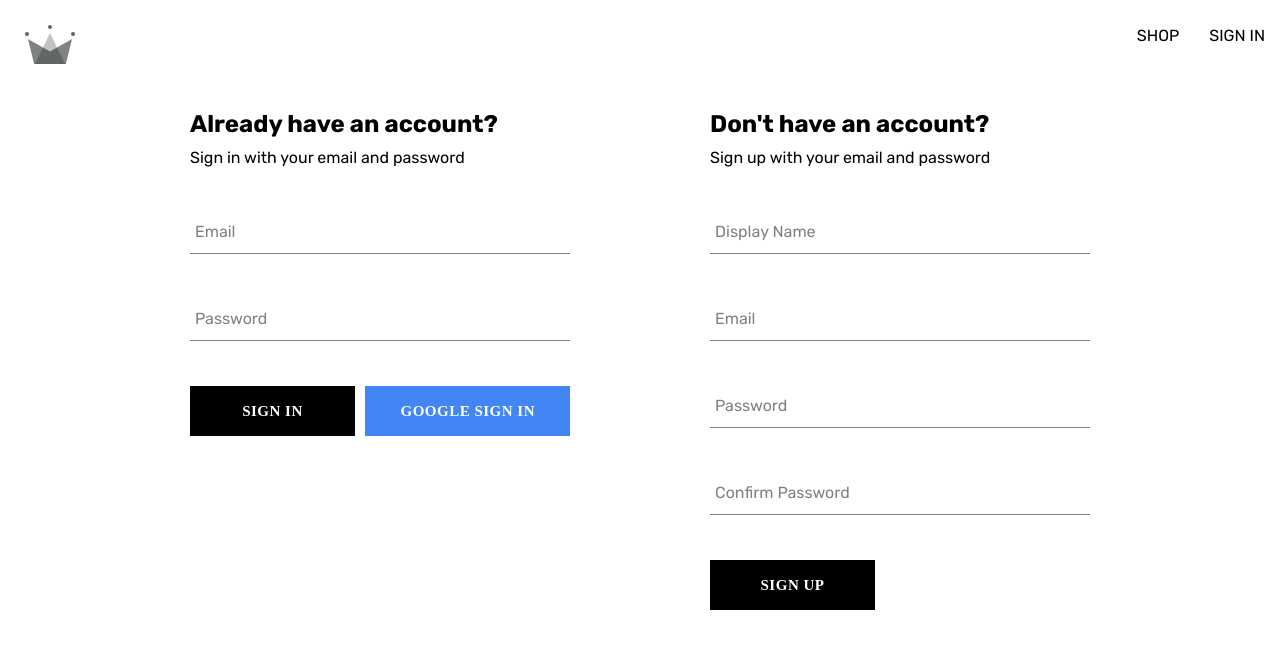
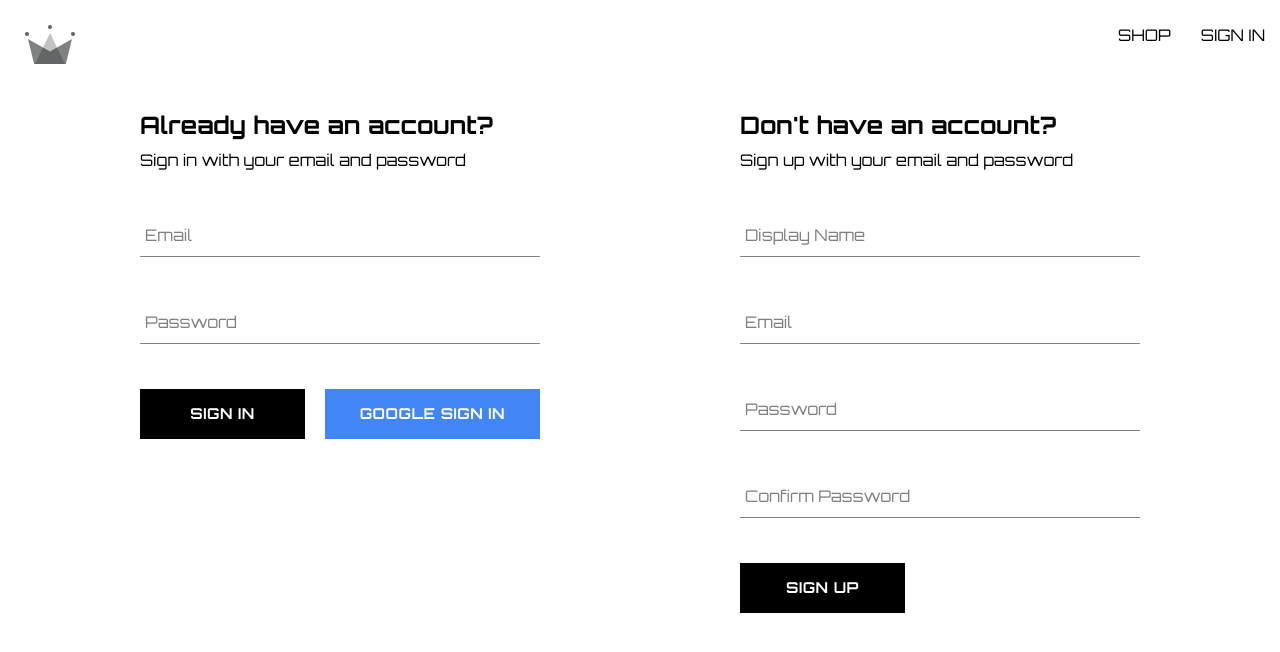
Before and after one commit to megaman2019/crwn_clothing, a React (Create React App) app: page /auth in a window 1280 px wide. Shown: the top 652 px of the page. Built offline with nearby package versions, Linux system fonts and the light colour scheme.

Commit message:
updated font family to Orbitron

```diff
--- a/public/index.html
+++ b/public/index.html
@@ -27,7 +27,7 @@
     <link rel="preconnect" href="https://fonts.googleapis.com" />
     <link rel="preconnect" href="https://fonts.gstatic.com" crossorigin />
     <link
-      href="https://fonts.googleapis.com/css2?family=Rubik:wght@400;500;700&family=Source+Sans+Pro:wght@400;600;700&display=swap"
+      href="https://fonts.googleapis.com/css2?family=Orbitron:wght@400;500;600;700&display=swap"
       rel="stylesheet"
     />
 
--- a/src/components/button/button.styles.scss
+++ b/src/components/button/button.styles.scss
@@ -9,12 +9,13 @@
   background-color: black;
   color: white;
   text-transform: uppercase;
-  font-family: "Rubiks";
+  font-family: "Orbitron";
   font-weight: bolder;
   border: none;
   cursor: pointer;
   display: flex;
   justify-content: center;
+  // margin: 0px 10px;
 
   &:hover {
     background-color: white;
--- a/src/components/sign-in-form/sign-in-form.styles.scss
+++ b/src/components/sign-in-form/sign-in-form.styles.scss
@@ -1,7 +1,7 @@
-.sign-up-container {
+.sign-in-container {
   display: flex;
   flex-direction: column;
-  width: 380px;
+  width: 400px;
 
   h2 {
     margin: 10px 0;
--- a/src/components/sign-up-form/sign-up-form.styles.scss
+++ b/src/components/sign-up-form/sign-up-form.styles.scss
@@ -1,9 +1,14 @@
 .sign-up-container {
   display: flex;
   flex-direction: column;
-  width: 380px;
+  width: 400px;
 
   h2 {
     margin: 10px 0;
   }
 }
+
+.buttons-container {
+  display: flex;
+  justify-content: space-between;
+}
--- a/src/index.scss
+++ b/src/index.scss
@@ -1,6 +1,6 @@
 body {
   margin: 0;
-  font-family: "Rubik", sans-serif;
+  font-family: "Orbitron", sans-serif;
   -webkit-font-smoothing: antialiased;
   -moz-osx-font-smoothing: grayscale;
 }
--- a/src/routes/authentication/authentication.styles.scss
+++ b/src/routes/authentication/authentication.styles.scss
@@ -1,6 +1,6 @@
 .authentication-container {
   display: flex;
-  width: 900px;
+  width: 1000px;
   justify-content: space-between;
   margin: 30px auto;
 }
```
